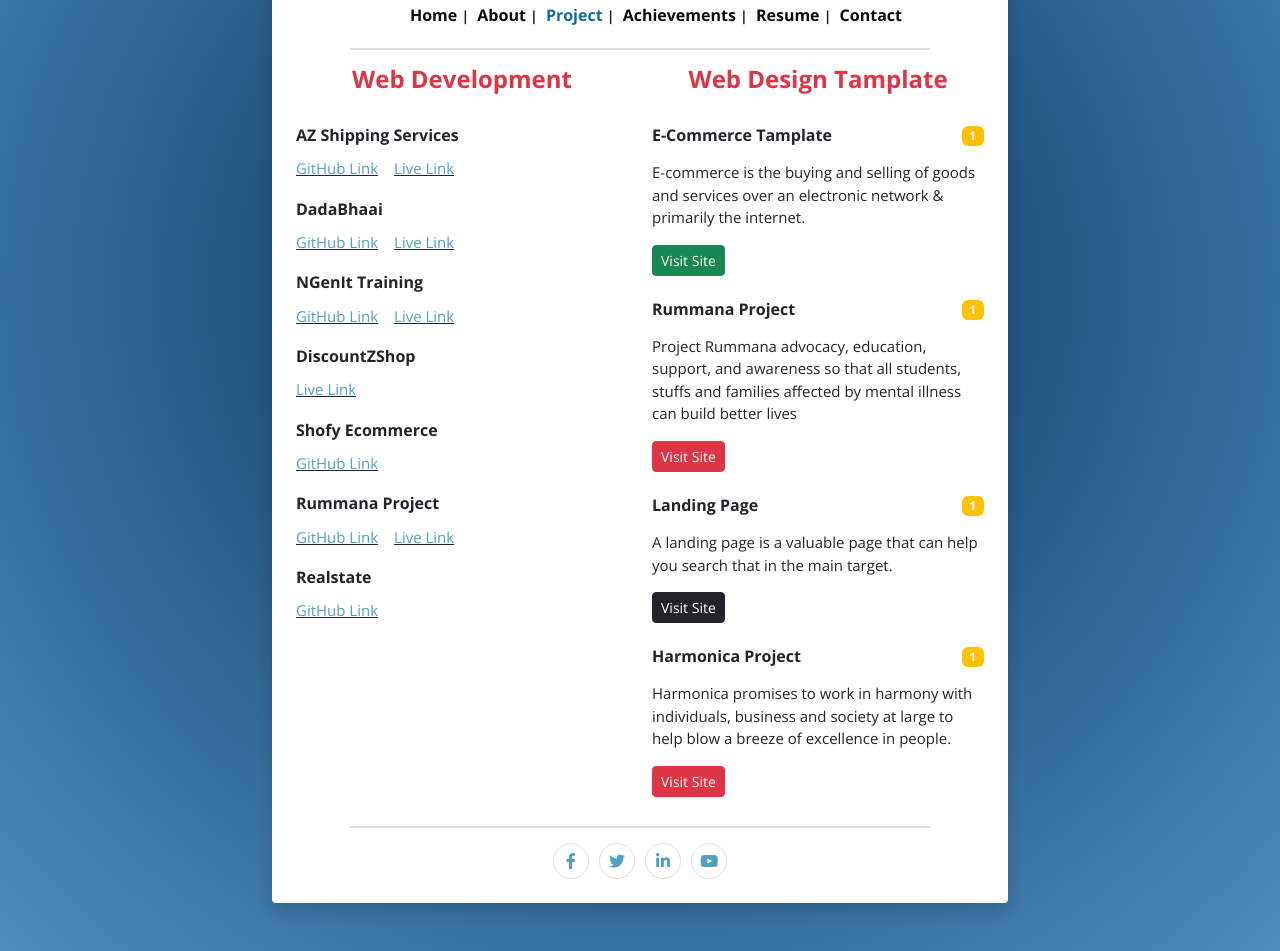
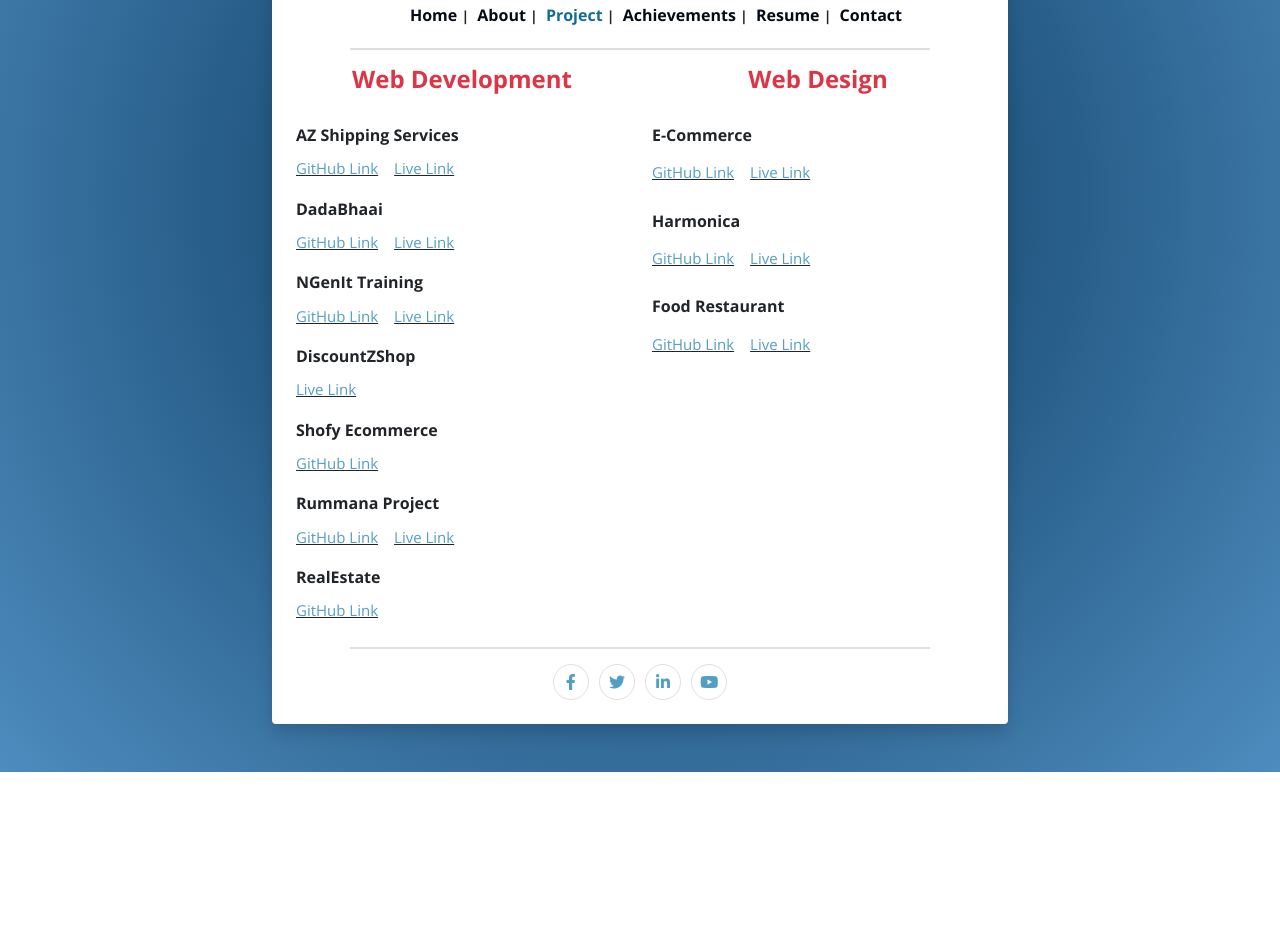
Before and after one commit to ashiquzzaman77/personal-resume, a plain HTML site: page project.html in a window 1280 px wide. Shown: the part 377-1328 px from the top of the page. After the commit the page ends 1149 px from the top, so only its background shows below. Drawn offline with nearby package versions, Linux system fonts and the light colour scheme.

Commit message:
Update By Ashiquzzaman 23-11-2024

```diff
--- a/project.html
+++ b/project.html
@@ -58,11 +58,11 @@
                         <!-- ================================ -->
 
                         <div class="line"></div>
+
                         <div class="row">
 
                             <div class="col-12 col-lg-6">
-                                <h4 class="text-danger fw-bold pb-4">Web
-                                    Development</h3>
+                                <h4 class="text-danger fw-bold pb-4">Web Development</h3>
 
                                     <div class="text-start pb-3">
                                         <h6 class="text-start fw-bold pb-1">AZ Shipping Services</h6>
@@ -145,7 +145,7 @@
                                     </div>
 
                                     <div class="text-start pb-3">
-                                        <h6 class="text-start fw-bold pb-1">Realstate</h6>
+                                        <h6 class="text-start fw-bold pb-1">RealEstate</h6>
 
                                         <div class="d-flex align-items-center">
 
@@ -161,63 +161,50 @@
 
 
                             </div>
+
                             <div class="col-12 col-lg-6">
-                                <h4 class="text-danger fw-bold pb-4">Web
-                                    Design Tamplate</h4>
+                                <h4 class="text-danger fw-bold pb-4">Web Design</h4>
 
 
                                 <div class="text-start pb-4">
-                                    <h6 class="text-start fw-bold pb-2">E-Commerce
-                                        Tamplate<span class="badge bg-warning float-end">1</span></h6>
-                                    <p class="text-start">E-commerce is the
-                                        buying and selling of goods and
-                                        services over an electronic network
-                                        & primarily the internet.</p>
-                                    <a href="https://ecommerce.ashikit.com/" target="_blank"
-                                        class="btn btn-success btn-sm text-start">Visit
-                                        Site</a>
+                                    <h6 class="text-start fw-bold pb-2">E-Commerce</h6>
+                                    <div class="d-flex align-items-center">
+                                        <p class="mb-1 me-3 text-decoration-underline"><a
+                                                href="https://github.com/ashiquzzaman77/ecommerce">GitHub Link</a>
+                                        </p>
+                                        <p class="mb-1 text-decoration-underline"><a
+                                                href="https://ashiquzzaman77.github.io/ecommerce/">Live Link</a></p>
+                                    </div>
                                 </div>
 
                                 <div class="text-start pb-4">
-                                    <h6 class="text-start fw-bold pb-2">Rummana Project<span
-                                            class="badge bg-warning float-end">1</span></h6>
-                                    <p class="text-start">Project Rummana advocacy, education, support, and
-                                        awareness so that all students, stuffs and families affected by mental
-                                        illness can build better lives</p>
-                                    <a href="https://projectrummana.org/" target="_blank"
-                                        class="btn btn-danger btn-sm text-start">Visit
-                                        Site</a>
+                                    <h6 class="text-start fw-bold pb-2">Harmonica</h6>
+                                    <div class="d-flex align-items-center">
+                                        <p class="mb-1 me-3 text-decoration-underline"><a
+                                                href="https://github.com/ashiquzzaman77/harmonica">GitHub Link</a>
+                                        </p>
+                                        <p class="mb-1 text-decoration-underline"><a
+                                                href="https://ashiquzzaman77.github.io/harmonica/">Live Link</a></p>
+                                    </div>
                                 </div>
 
                                 <div class="text-start pb-4">
-                                    <h6 class="text-start fw-bold pb-2">Landing
-                                        Page<span class="badge bg-warning float-end">1</span></h6>
-                                    <p class="text-start">A landing page is
-                                        a valuable page that can help you
-                                        search that in the main target.</p>
-                                    <a href="https://active.ashikit.com/" target="_blank"
-                                        class="btn btn-dark btn-sm text-start">Visit
-                                        Site</a>
+                                    <h6 class="text-start fw-bold pb-2">Food Restaurant</h6>
+                                    <div class="d-flex align-items-center">
+                                        <p class="mb-1 me-3 text-decoration-underline"><a
+                                                href="https://github.com/ashiquzzaman77/food-restaurent">GitHub Link</a>
+                                        </p>
+                                        <p class="mb-1 text-decoration-underline"><a
+                                                href="https://ashiquzzaman77.github.io/food-restaurent">Live Link</a>
+                                        </p>
+                                    </div>
                                 </div>
 
-
-
-                                <div class="text-start pb-4">
-                                    <h6 class="text-start fw-bold pb-2">Harmonica
-                                        Project<span class="badge bg-warning float-end">1</span></h6>
-                                    <p class="text-start">Harmonica promises
-                                        to work in harmony with individuals,
-                                        business and society at large to
-                                        help blow a breeze of excellence in
-                                        people.</p>
-                                    <a href="https://harmonica.ashikit.com/" target="_blank"
-                                        class="btn btn-danger text-white btn-sm text-start">Visit
-                                        Site</a>
-                                </div>
 
                             </div>
 
                         </div>
+
                         <div class="line"></div>
 
                         <div class="footer-icon">
@@ -226,6 +213,7 @@
                             <a href class="btn-md"><i class="fa-brands fa-linkedin-in"></i></a>
                             <a href="#" class="btn-md"><i class="fa-brands fa-youtube"></i></a>
                         </div>
+
                     </div>
                 </div>
             </div>
```
